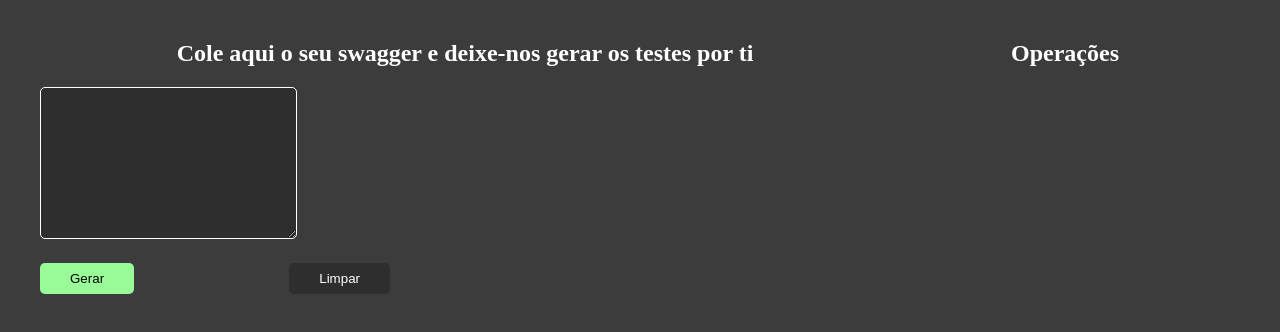
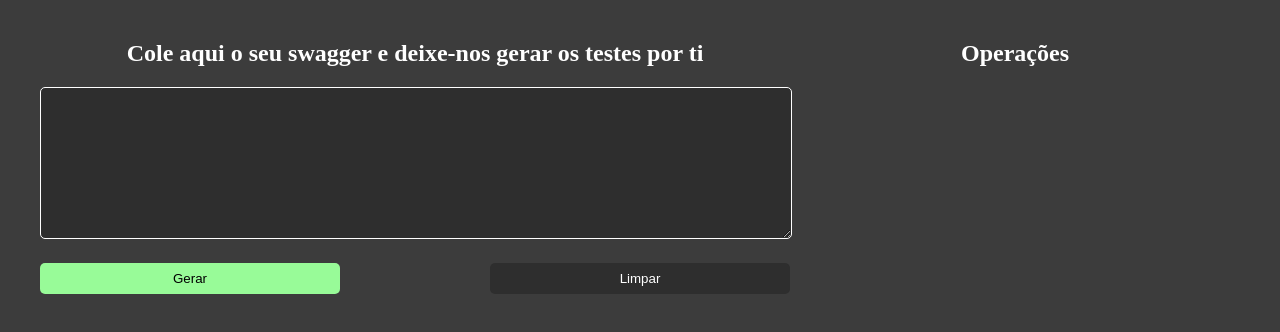
Before and after one commit to DumiJDev/rinnengan-postman, a plain HTML site: page index.html in a window 1280 px wide. Drawn offline with Linux system fonts and the light colour scheme.

Commit message:
feat: add styles and scripts

```diff
--- a/index.css
+++ b/index.css
@@ -6,7 +6,7 @@
 body {
   padding: 40px;
   display: grid;
-  grid-template-columns: auto 350px;
+  grid-template-columns: auto 450px;
   background-color: #3c3c3c;
   color: #fff;
 }
@@ -25,6 +25,7 @@ textarea {
   border-radius: 5px;
   color: #fff;
   border: 1px solid #fff;
+  min-width: 100%;
 }
 
 button {
@@ -43,6 +44,7 @@ button:hover {
 
 #gerar {
   background-color: palegreen;
+  width: 40%;
 }
 
 #gerar:hover {
@@ -51,22 +53,22 @@ button:hover {
 
 #limpa {
   color: #fff;
+  width: 40%;
 }
 
 .btn-container {
   display: flex;
   justify-content: space-between;
-  max-width: 350px;
   margin-top: 20px;
 }
 
-.content {
+#content {
   display: flex;
   flex-direction: column;
   align-items: center;
   padding: 10px;
-    overflow-y: scroll;
-    max-height: 380px;
+  overflow-y: auto;
+  max-height: 420px;
 }
 
 .operation {
@@ -78,4 +80,10 @@ button:hover {
   padding: 5px;
   border-radius: 5px;
   margin-bottom: 5px;
+  transition: all linear 500ms;
 }
+
+.operation:hover {
+  background-color: #202020;
+  transition: all linear 500ms;
+}
--- a/index.js
+++ b/index.js
@@ -15,6 +15,9 @@ function limpar() {
 }
 
 btnLimpa.addEventListener('click', limpar)
+swagger.addEventListener('resize', (ev) => {
+  print(document.getElementsByClassName('btn-container')[0])
+})
 
 const keys = (o) => Object.keys(o)
 
@@ -41,13 +44,15 @@ const popula = (name, status = 200, schema = []) => {
 }
 
 const desenhaLista = () => {
-  resultados.innerHTML = operations.map(o1 => `<div class="operation"><div>${o1.name.length < 31 ? o1.name : o1.name.substring(0, 30) + '...'}</div><button id="imprimir">desc</button></div>`).join('')
+  resultados.innerHTML = operations.map(o1 => `<div title="${o1.name} (${o1.status})" class="operation"><div>${(o1.name.length < 26 ? o1.name : o1.name.substring(0, 25) + '...')} (${o1.status})</div><button id="imprimir">baixar</button></div>`).join('')
 }
 
 function lerSwagger() {
   const paths = JSON.parse(swagger.value).paths
 
   const indexes = indices(paths)
+
+  operations.splice(0, operations.length)
 
   for (let i of indexes)
     for (let m of i.methods) {
```
Lines whose indentation alone changed are shown as unchanged.
